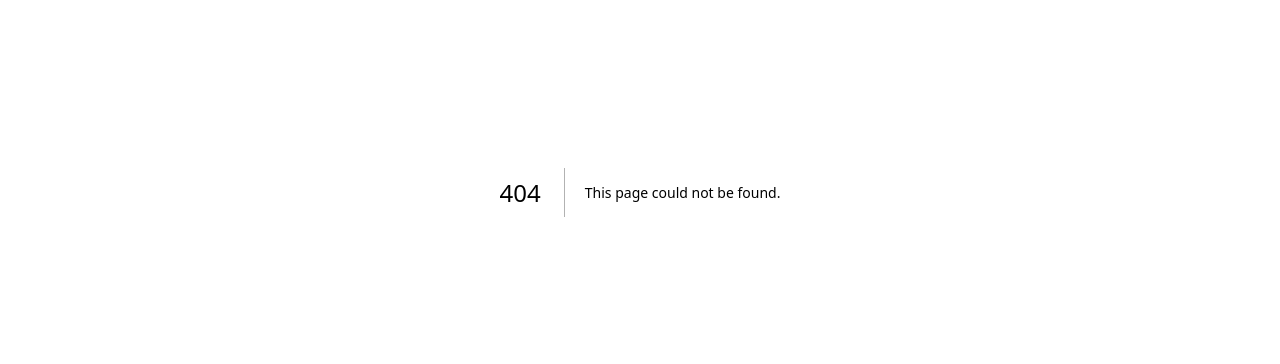
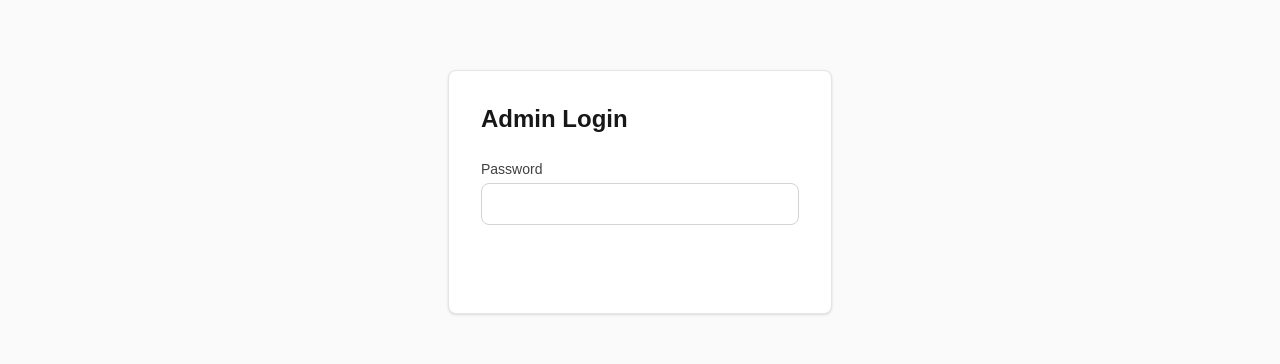
Before and after one commit to samzalzz/02_Site_vitrine, a Next.js app in the folder frontend/: page /admin/login in a window 1280 px wide. Before the commit this address had no page. Shown: the part 273-637 px from the top of the page. Built offline with nearby package versions, Linux system fonts and the light colour scheme; no server answers.

Commit message:
feat(admin): login page with password form

```diff
--- /dev/null
+++ b/frontend/app/admin/login/page.tsx
@@ -0,0 +1,53 @@
+'use client';
+import { useForm } from 'react-hook-form';
+import { zodResolver } from '@hookform/resolvers/zod';
+import { z } from 'zod';
+import { useRouter } from 'next/navigation';
+import { api } from '@/lib/api';
+import { auth } from '@/lib/auth';
+import { Button } from '@/components/Button';
+import { cn } from '@/lib/cn';
+
+const schema = z.object({ password: z.string().min(1, 'Password is required') });
+type FormData = z.infer<typeof schema>;
+
+export default function AdminLoginPage() {
+  const router = useRouter();
+  const { register, handleSubmit, formState: { errors, isSubmitting }, setError } =
+    useForm<FormData>({ resolver: zodResolver(schema) });
+
+  const onSubmit = async ({ password }: FormData) => {
+    try {
+      const { token } = await api.admin.login(password);
+      auth.setToken(token);
+      router.push('/admin');
+    } catch {
+      setError('password', { message: 'Invalid password' });
+    }
+  };
+
+  return (
+    <div className="min-h-screen flex items-center justify-center bg-neutral-50">
+      <div className="w-full max-w-sm bg-white rounded-lg border border-neutral-200 shadow-sm p-8">
+        <h1 className="text-2xl font-bold text-neutral-900 mb-6">Admin Login</h1>
+        <form onSubmit={handleSubmit(onSubmit)} className="space-y-4">
+          <div>
+            <label className="block text-sm font-medium text-neutral-700 mb-1">Password</label>
+            <input
+              {...register('password')}
+              type="password"
+              className={cn(
+                'w-full px-4 py-2 border rounded-lg focus:outline-none focus:ring-2 focus:ring-primary-500',
+                errors.password ? 'border-red-300' : 'border-neutral-300'
+              )}
+            />
+            {errors.password && <p className="mt-1 text-sm text-red-600">{errors.password.message}</p>}
+          </div>
+          <Button type="submit" variant="primary" size="md" disabled={isSubmitting} className="w-full">
+            {isSubmitting ? 'Signing in...' : 'Sign In'}
+          </Button>
+        </form>
+      </div>
+    </div>
+  );
+}
```
